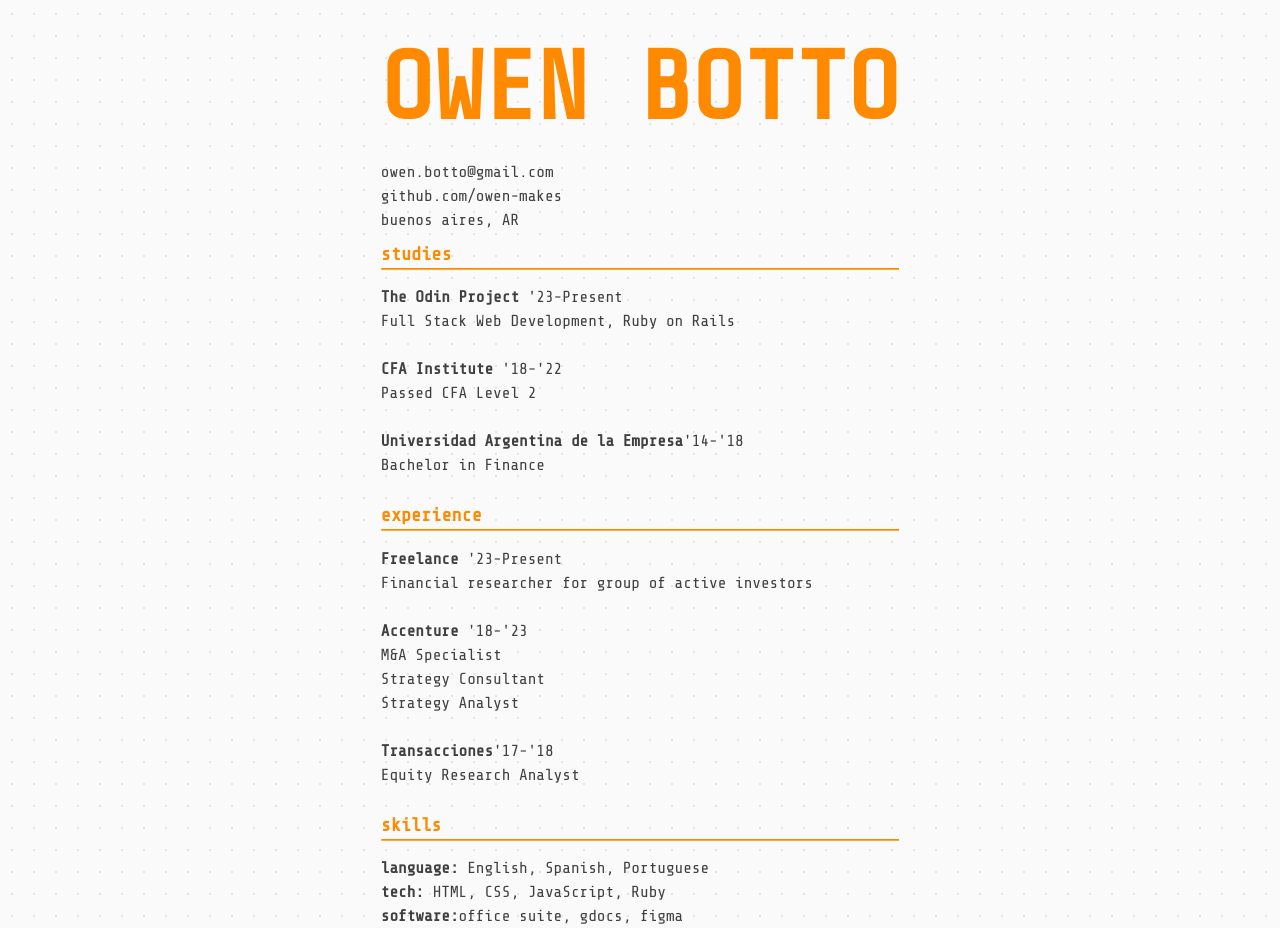
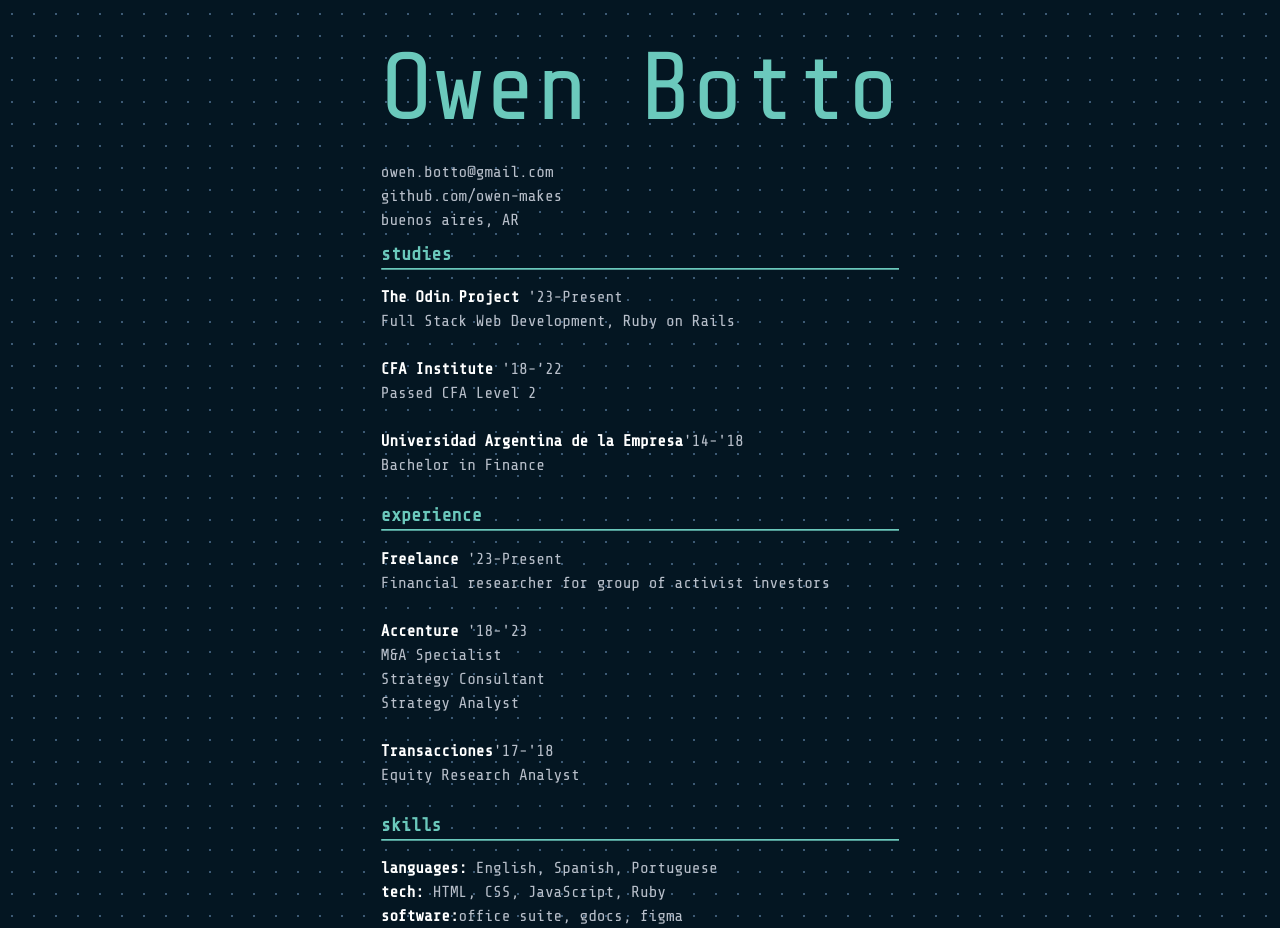
Before and after one commit to owen-makes/cv, a plain HTML site: page index.html in a window 1280 px wide. Drawn offline with nearby package versions, Linux system fonts and the dark colour scheme.

Commit message:
Add dark theme

```diff
--- a/index.html
+++ b/index.html
@@ -46,7 +46,7 @@
           <rect x="0" y="0" width="30" height="0.1"/>
         </svg>
         <p><b>Freelance</b> '23-Present </p>
-        <p>Financial researcher for group of active investors</p>
+        <p>Financial researcher for group of activist investors</p>
         <p>&nbsp;</p>
 
         <p><b>Accenture</b> '18-'23</p>
@@ -64,7 +64,7 @@
         <svg class="divider" viewBox="0 0 30 1">
           <rect x="0" y="0" width="30" height="0.1"/>
         </svg>
-        <p><b>language:</b> English, Spanish, Portuguese </p>
+        <p><b>languages:</b> English, Spanish, Portuguese </p>
 
         <p><b>tech:</b> HTML, CSS, JavaScript, Ruby</p>
 
--- a/sytle.css
+++ b/sytle.css
@@ -61,7 +61,6 @@ body {
 
 .cv-column {
   height: 100vh;
-  /* background-color: rgba(200, 200, 200, 0.8); */
   padding: max(1vh, 1rem);
   display: flex;
   flex-direction: column;
@@ -69,8 +68,9 @@ body {
 
 h1 {
   color: var(--highlight);
-  text-transform: uppercase;
+  text-transform: capitalize;
   font-size: 96px;
+  font-weight: lighter;
 }
 
 header {
@@ -106,6 +106,8 @@ a:hover {
 @media screen and (max-width: 500px) {
   h1 {
     display: none;
+    text-transform: uppercase;
+
   }
   .mobile {
     display: block;
@@ -113,3 +115,19 @@ a:hover {
   }
 
 }
+
+@media (prefers-color-scheme: dark) {
+  :root{
+    --highlight: #6bc9bc;
+    --bg-color: #041622;
+    --light-text: #b8bfca;
+  }
+
+  body {
+    --dot-color: rgb(61, 90, 117);
+  }
+
+  b {
+    color: #fffffF;
+  }
+}
```
